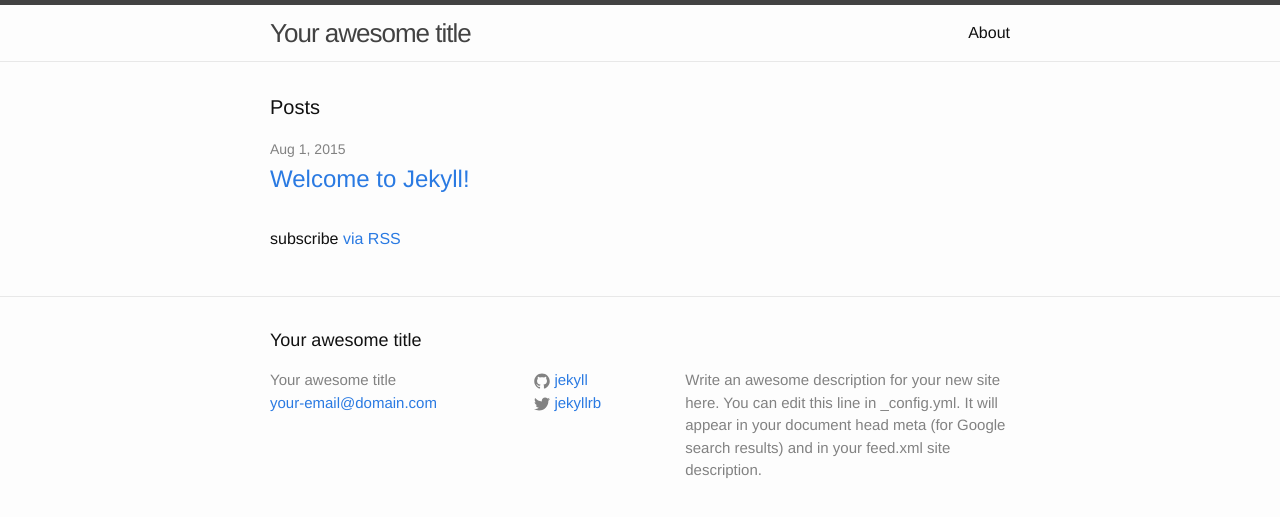
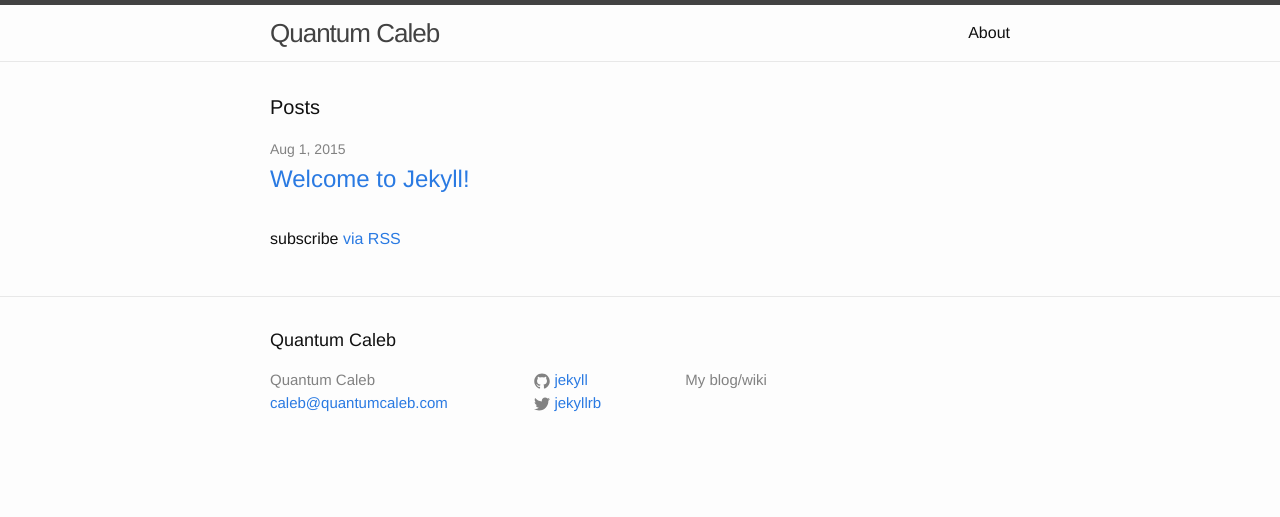
Before and after one commit to calebjordan/quantumcaleb, a Jekyll site: the page built from index.html, in a window 1280 px wide. Shown: the top 517 px of the page. Built offline with Jekyll 4.4.1, drawn with Linux system fonts in a browser that asks for light colours.

Commit message:
Changed config.yml

```diff
--- a/_config.yml
+++ b/_config.yml
@@ -1,12 +1,10 @@
 # Site settings
-title: Your awesome title
-email: your-email@domain.com
+title: Quantum Caleb
+email: caleb@quantumcaleb.com
 description: > # this means to ignore newlines until "baseurl:"
-  Write an awesome description for your new site here. You can edit this
-  line in _config.yml. It will appear in your document head meta (for
-  Google search results) and in your feed.xml site description.
+  My blog/wiki
 baseurl: "" # the subpath of your site, e.g. /blog/
-url: "http://yourdomain.com" # the base hostname & protocol for your site
+url: "http://quantumcaleb.com" # the base hostname & protocol for your site
 twitter_username: jekyllrb
 github_username:  jekyll
 
```
